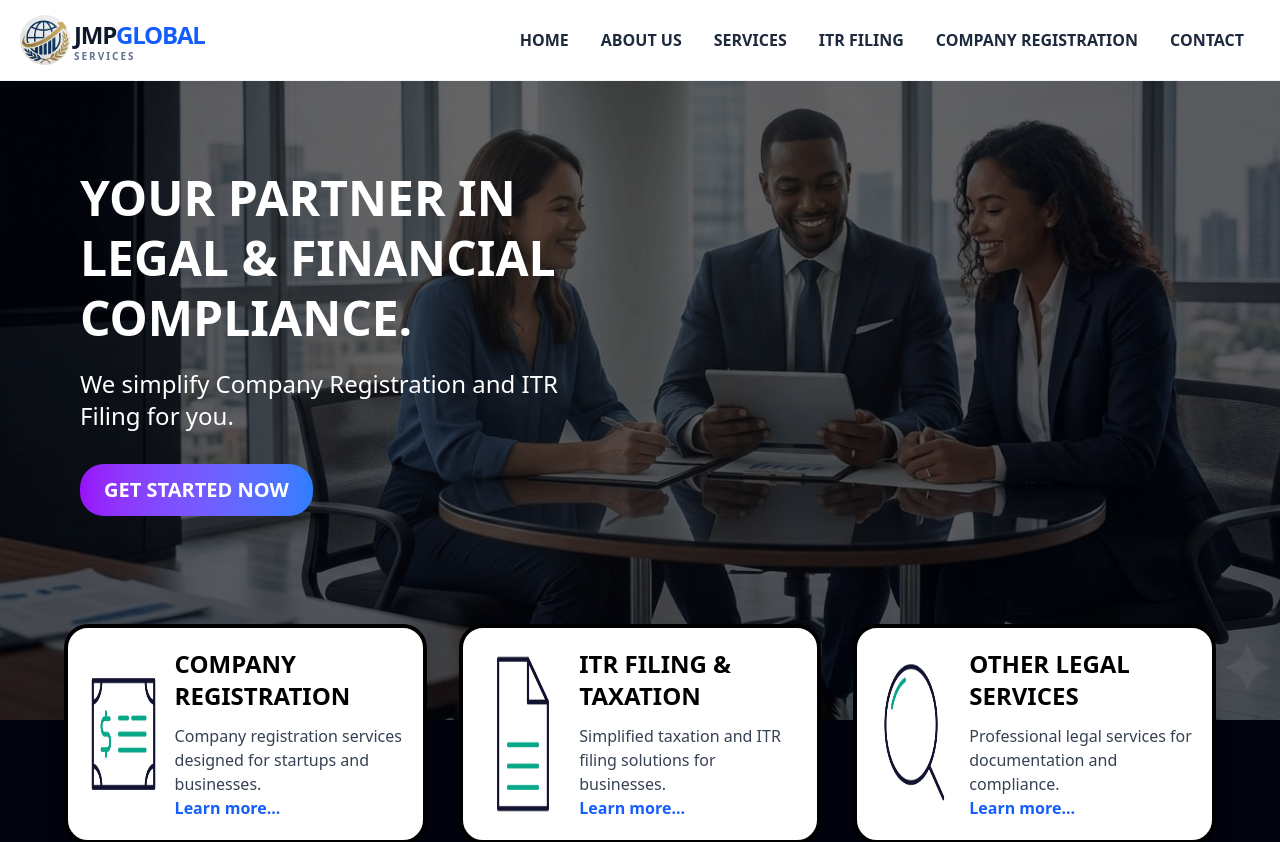
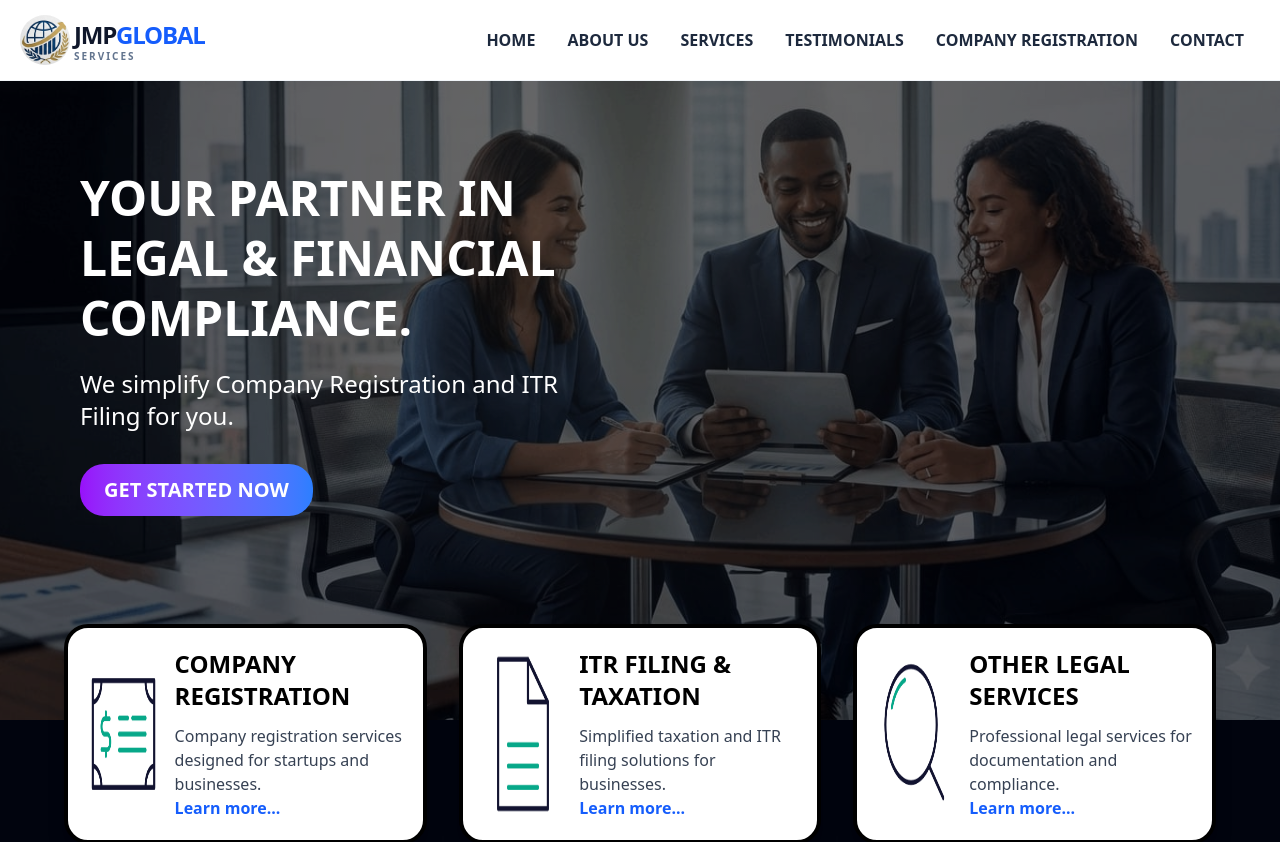
Before and after one commit to Naveen-Negi721700/Assignment_1, a Next.js app: page / in a window 1280 px wide. Shown: the top 842 px of the page. Built offline with nearby package versions, Linux system fonts and the light colour scheme.

Commit message:
First commit

```diff
--- a/app/component/Navbar.js
+++ b/app/component/Navbar.js
@@ -61,7 +61,7 @@ const Navbar = () => {
             </Link>
 
             <Link href="#client" className="font-bold text-slate-800 hover:bg-[#181818] p-2 m-2 hover:rounded-2xl hover:text-bold hover:text-blue-600 uppercase">
-              ITR Filing
+              TESTIMONIALS
             </Link>
 
             <Link href="#contact" className="font-bold text-slate-800 hover:bg-[#181818] p-2 m-2 hover:rounded-2xl hover:text-bold hover:text-blue-600 uppercase">
@@ -132,7 +132,7 @@ const Navbar = () => {
           onClick={() => setMenuOpen(false)}
           className="font-bold text-black text-xl bg-white rounded-xl w-52 py-2 hover:text-blue-600 uppercase"
         >
-          ITR Filing
+           Testimonials
         </Link>
 
         <Link
```
